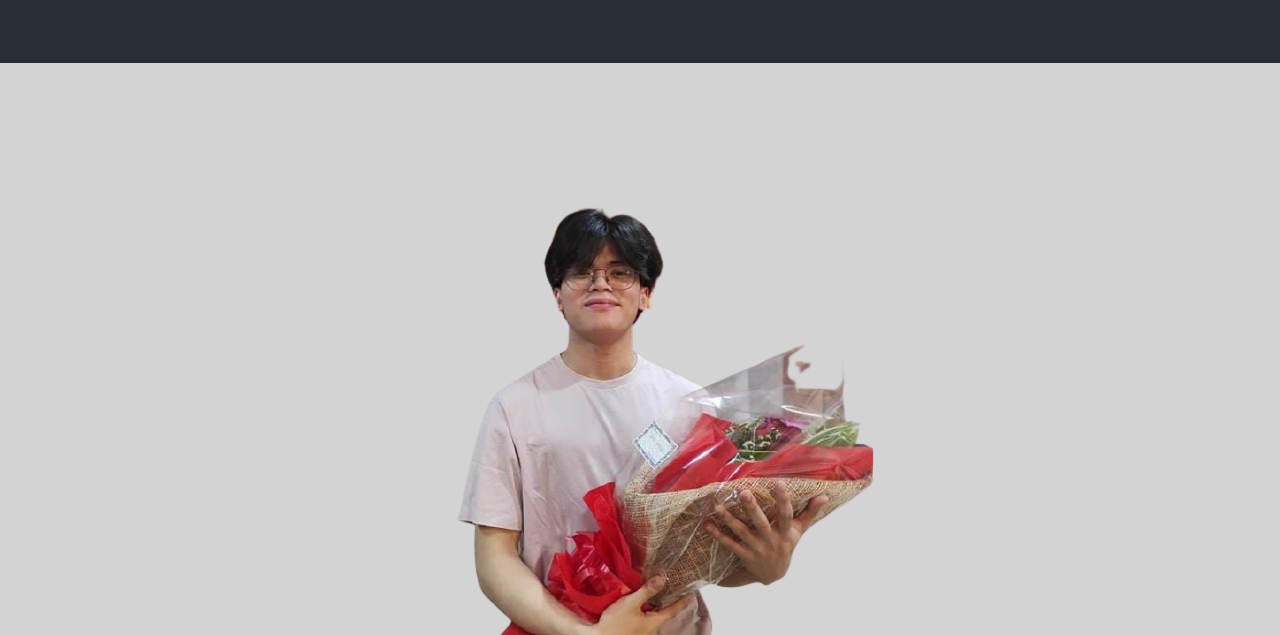
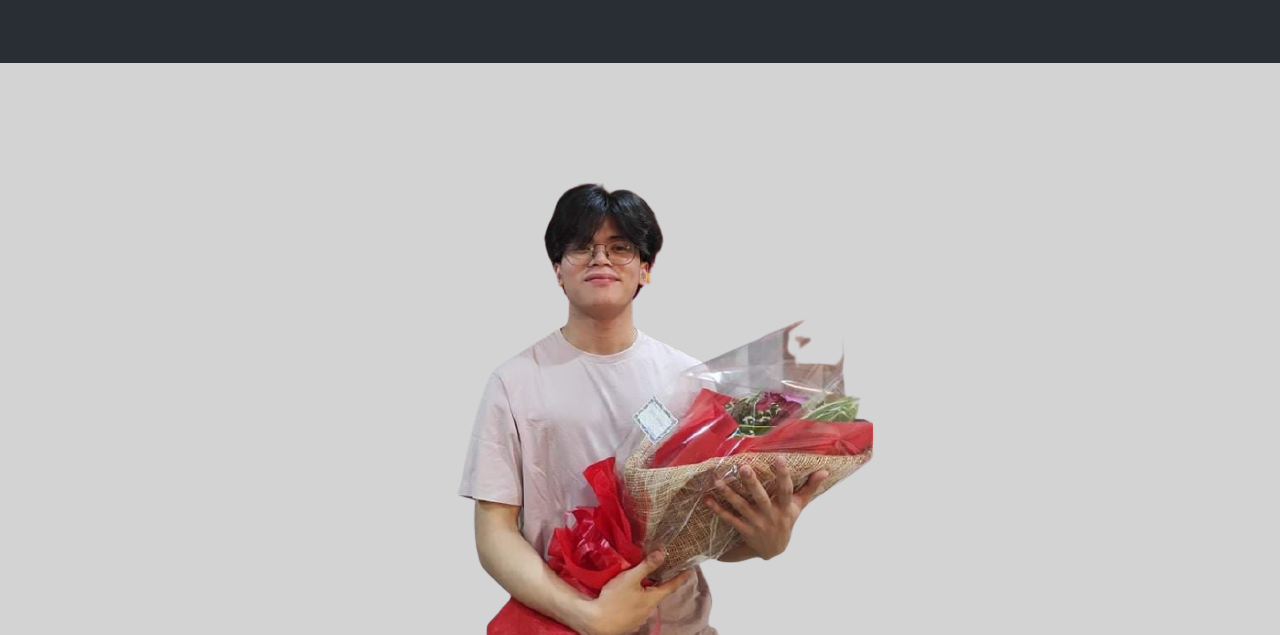
Before and after one commit to weeyass/MerryChristmas, a plain HTML site: page index1.html in a window 1280 px wide. Shown: the part 11145-11780 px from the top of the page. Drawn offline with Linux system fonts and the light colour scheme.

Commit message:
fixed again

```diff
--- a/index1.css
+++ b/index1.css
@@ -81,7 +81,7 @@ body, html {
 
 .pimg13{
     background-image: url('./images/wesbg.png');
-    min-height: 800px;
+    min-height: 750px;
 }
 
 .section {
```
